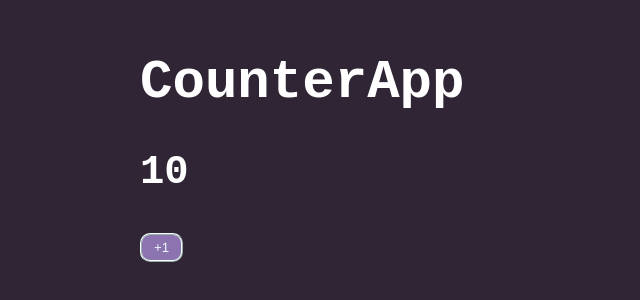
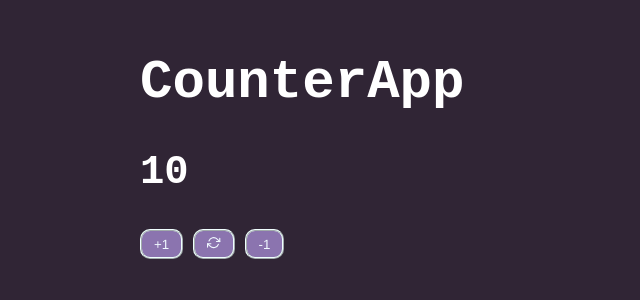
Before and after one commit to laurapi97/Componentes-react, a React (Vite) app: page / in a window 1280 px wide. Shown: the part 124-424 px from the top of the page, without its empty margins (0-640 px from the left). Built offline with nearby package versions, Linux system fonts and the light colour scheme.

Commit message:
Añadiendo mas botones y funciones callback cuando se hace click

```diff
--- a/src/CounterApp.jsx
+++ b/src/CounterApp.jsx
@@ -1,22 +1,35 @@
 import { useState } from "react"
 import PropTypes from "prop-types"
+import { FiRefreshCw } from "react-icons/fi";
 
 export const CounterApp = ({ value  }) => {
 
+    console.log('render');// render es una funcion que se ejecuta cuando se hace click en el boton, en este caso le estamos asignando el valor inicial del counter, en este caso 0
 
     const [counter, setCounter]= useState( value ); // useState es un hook que nos permite manejar el estado de un componente, en este caso el valor inicial es 0, pero podemos cambiarlo con el setCounter
     // el useState llama al value que le pasamos como prop, en este caso 20 (desde el padre), y lo asigna a la variable counter, y setCounter es una funcion que se ejecuta cuando se hace click en el boton, en este caso le estamos sumando 1 al valor actual del counter
     const handleAdd= ()=>{// handleAdd es una funcion que se ejecuta cuando se hace click en el boton, en este caso le estamos sumando 1 al valor actual del counter
         setCounter((c)=>c+1 )  // setCounter es una funcion callback que se ejecuta cuando se hace click en el boton, en este caso le estamos sumando 1 al valor actual del counter, c es el valor actual del counter
     }
+
+    const handleReset= ()=>{ // handleReset es una funcion que se ejecuta cuando se hace click en el boton, en este caso le estamos asignando el valor inicial del counter, en este caso 0
+        setCounter(value) // setCounter es una funcion que se ejecuta cuando se hace click en el boton, en este caso le estamos asignando el valor inicial del counter, en este caso 0
+    }
+
+    const handleSubstract= ()=>{ // handleSubstract es una funcion que se ejecuta cuando se hace click en el boton, en este caso le estamos restando 1 al valor actual del counter
+        setCounter((c)=>c-1 ) // setCounter es una funcion que se ejecuta cuando se hace click en el boton, en este caso le estamos restando 1 al valor actual del counter, c es el valor actual del counter
+    }
     return (
         <>
             <h1>CounterApp</h1>
             <h2>{ counter }</h2>
-            <button className="hoverButton" onClick={ handleAdd}>
-            +1
-            </button>
-
+        <div style={{ display: 'flex', gap: '10px' }}>
+            <button className="counterButton plusButton" onClick={ handleAdd}>+1</button>
+            <button className="counterButton resetButton" onClick={ handleReset}>
+            <FiRefreshCw className="refreshIcon" />
+            </button> {/* reset es una funcion que se ejecuta cuando se hace click en el boton, en este caso le estamos asignando el valor inicial del counter, en este caso 0 */}
+            <button className="counterButton minusButton" onClick={ handleSubstract}>-1</button> {/* minus es una funcion que se ejecuta cuando se hace click en el boton, en este caso le estamos restando 1 al valor actual del counter */}
+        </div>
         </>
     )
 }
```
